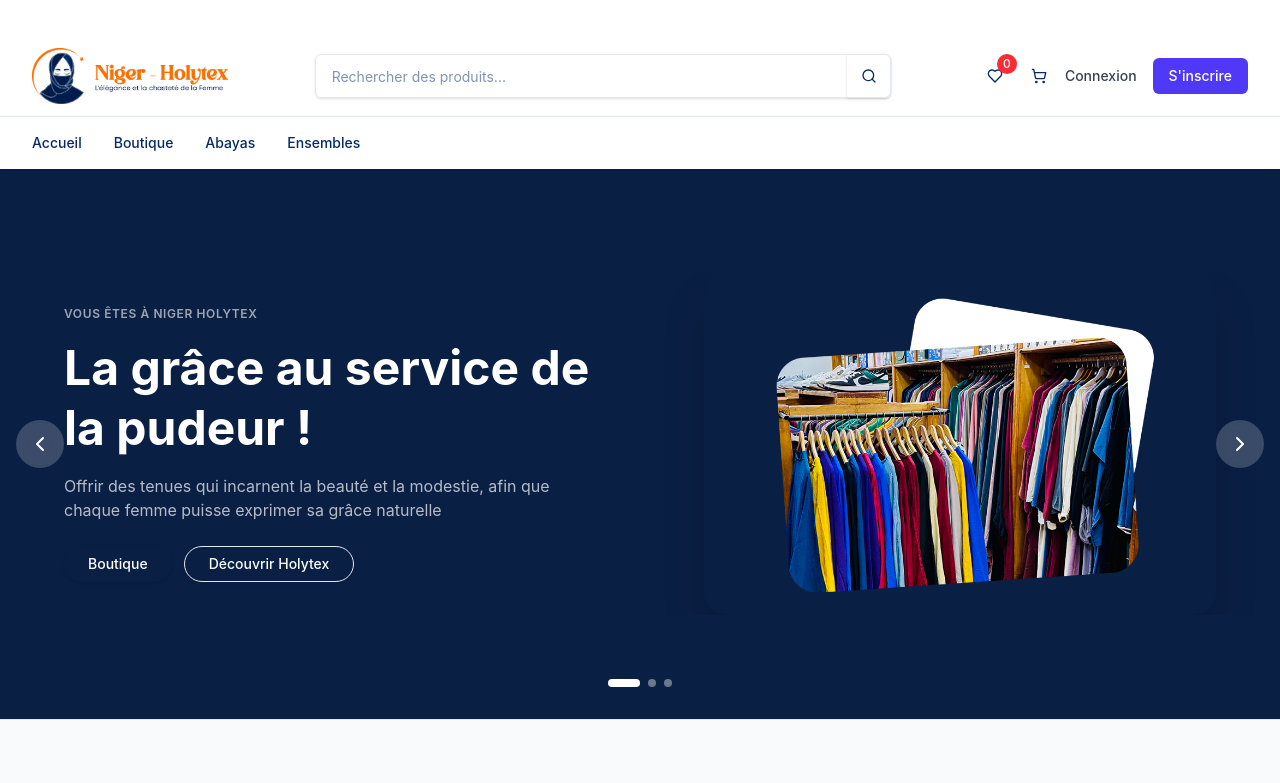
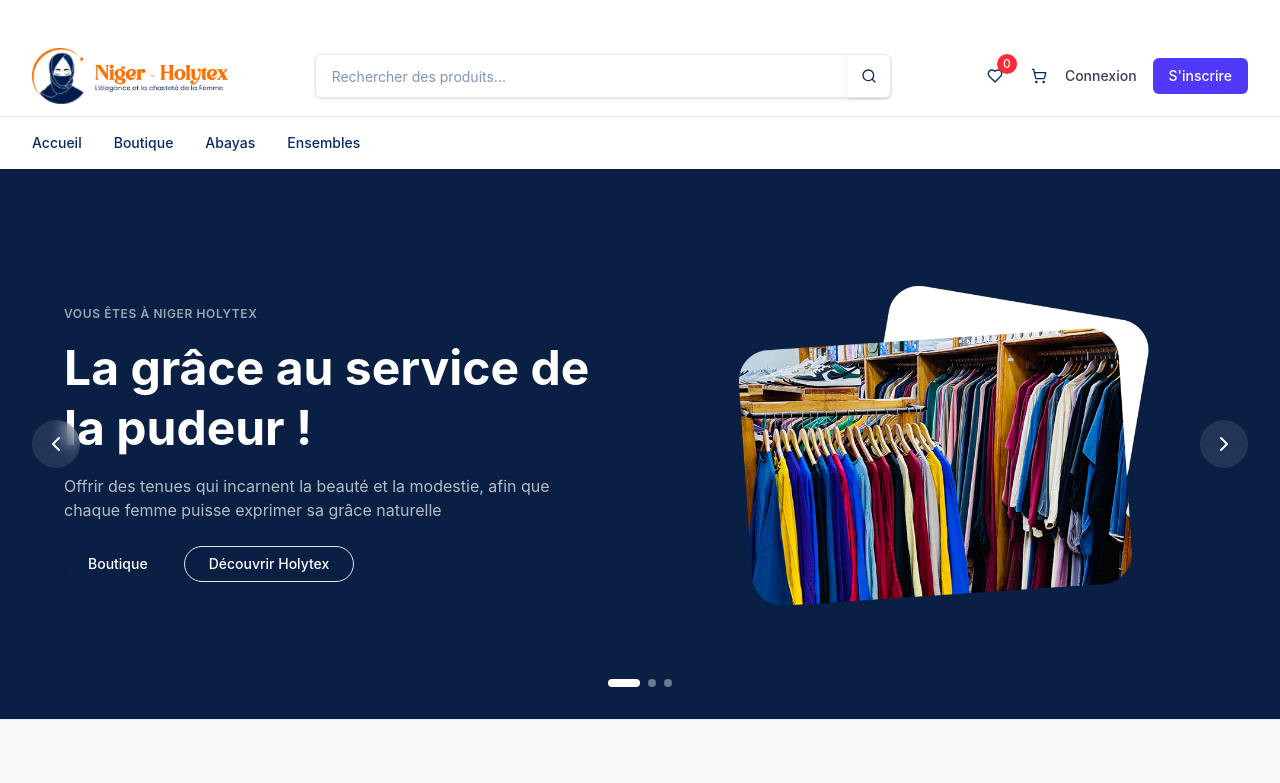
Before and after one commit to abdourrazak/niger-holytex-clone, a Next.js app: page / in a window 1280 px wide. Shown: the top 783 px of the page. Built offline with nearby package versions, Linux system fonts and the light colour scheme; no server answers; the database is empty.

Commit message:
🎨 Fix carousel: increase image height (450px), remove borders & adjust arrows position

```diff
--- a/src/components/home/HeroCarousel.tsx
+++ b/src/components/home/HeroCarousel.tsx
@@ -129,12 +129,12 @@ export function HeroCarousel() {
 
                     {/* Image - Droite */}
                     <div className="relative flex justify-center lg:justify-end">
-                      <div className="relative w-full max-w-lg aspect-[3/2] rounded-3xl overflow-hidden shadow-2xl">
+                      <div className="relative w-full h-[350px] md:h-[400px] lg:h-[450px] rounded-3xl overflow-hidden">
                         <Image
                           src={slide.image}
                           alt={slide.title}
                           fill
-                          className="object-cover"
+                          className="object-contain"
                           priority={slide.id === 1}
                         />
                       </div>
@@ -150,18 +150,18 @@ export function HeroCarousel() {
       {/* Navigation Buttons */}
       <button
         onClick={scrollPrev}
-        className="absolute left-2 md:left-4 top-1/2 -translate-y-1/2 z-10 h-10 w-10 md:h-12 md:w-12 rounded-full bg-white/20 hover:bg-white/30 backdrop-blur-sm flex items-center justify-center transition-all"
+        className="absolute left-4 lg:left-8 top-1/2 -translate-y-1/2 z-10 h-10 w-10 md:h-12 md:w-12 rounded-full bg-white/10 hover:bg-white/20 backdrop-blur-sm flex items-center justify-center transition-all"
         aria-label="Slide précédent"
       >
-        <ChevronLeft className="h-5 w-5 md:h-6 md:w-6 text-white" />
+        <ChevronLeft className="h-6 w-6 text-white" />
       </button>
 
       <button
         onClick={scrollNext}
-        className="absolute right-2 md:right-4 top-1/2 -translate-y-1/2 z-10 h-10 w-10 md:h-12 md:w-12 rounded-full bg-white/20 hover:bg-white/30 backdrop-blur-sm flex items-center justify-center transition-all"
+        className="absolute right-4 lg:right-8 top-1/2 -translate-y-1/2 z-10 h-10 w-10 md:h-12 md:w-12 rounded-full bg-white/10 hover:bg-white/20 backdrop-blur-sm flex items-center justify-center transition-all"
         aria-label="Slide suivant"
       >
-        <ChevronRight className="h-5 w-5 md:h-6 md:w-6 text-white" />
+        <ChevronRight className="h-6 w-6 text-white" />
       </button>
 
       {/* Dots Indicator */}
```
